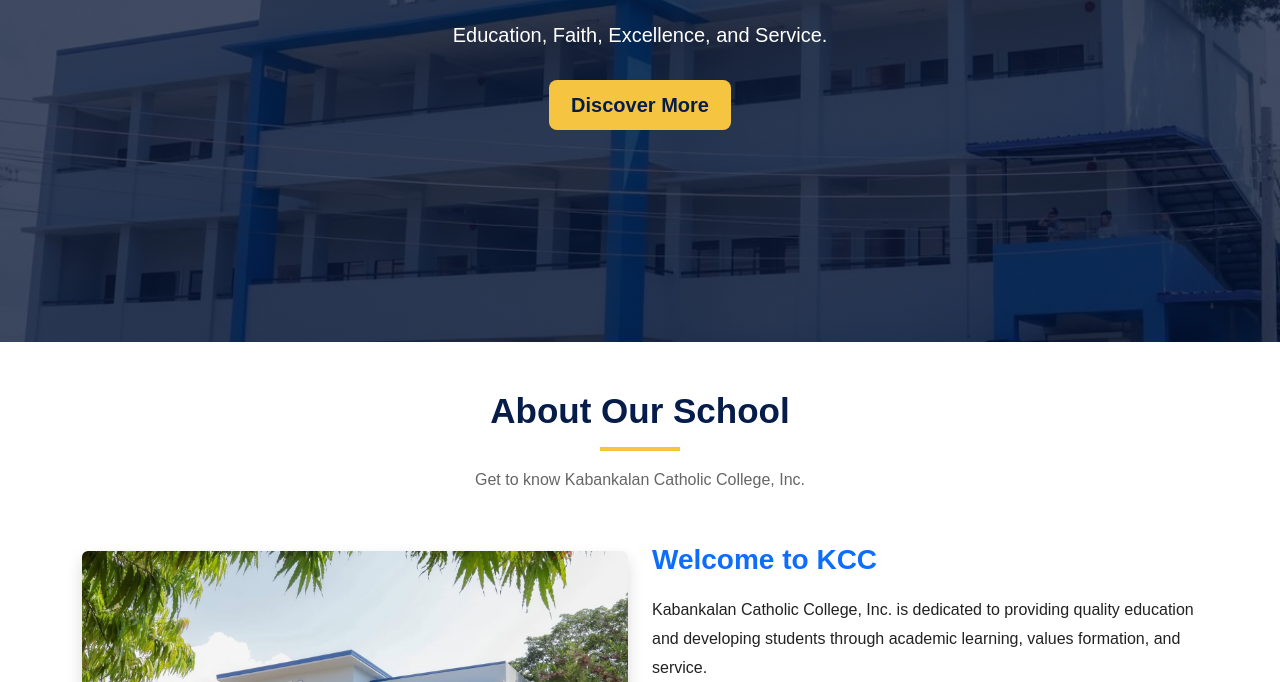
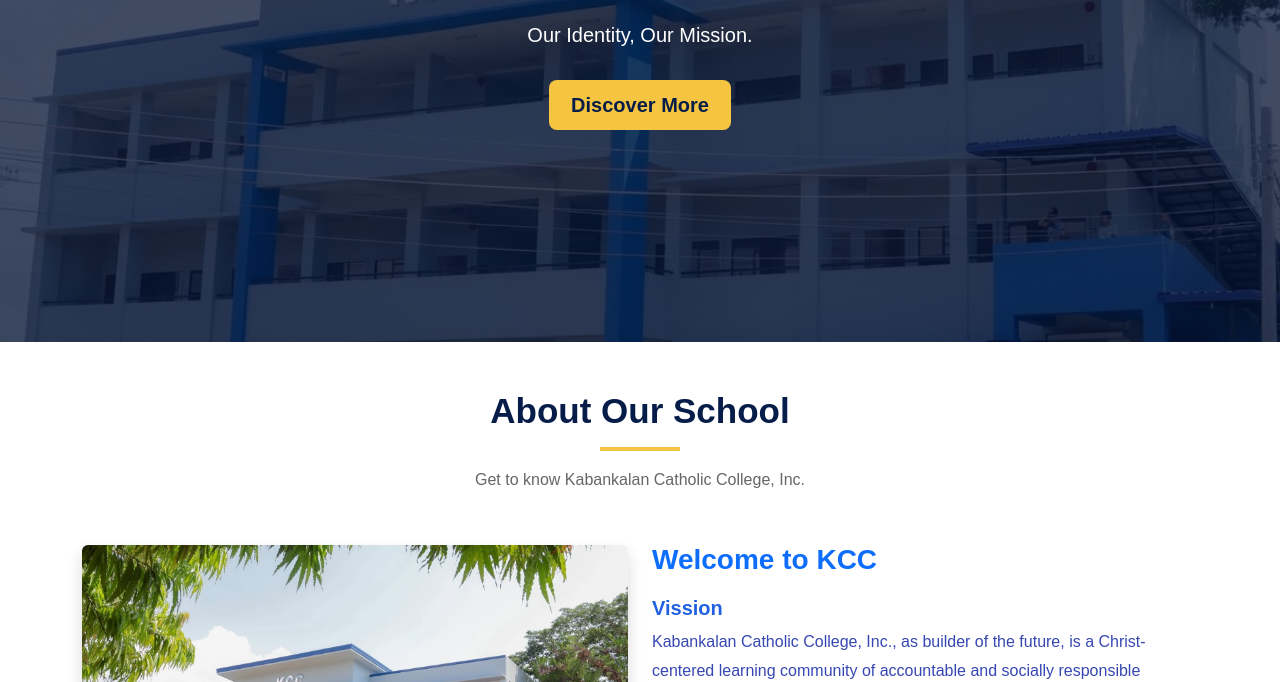
Before and after one commit to clarenceantoniega78-dev/KCC-LANDING-PAGE-ANTONIEGA, a plain HTML site: page index.html in a window 1280 px wide. Shown: the part 458-1140 px from the top of the page. Drawn offline with nearby package versions, Linux system fonts and the light colour scheme.

Commit message:
adding KCC vission

```diff
--- a/css/style.css
+++ b/css/style.css
@@ -35,7 +35,7 @@
 
 body {
     font-family: Arial, sans-serif;
-    color: #222;
+    color: #3647b3;
 }
 
 /* NAVIGATION BAR */
@@ -141,6 +141,10 @@ body {
     margin-bottom: 20px;
 }
 
+#about h5 {
+    color: #2161e1;
+    font-weight: bold;
+}
 #about p {
     font-size: 16px;
     line-height: 1.8;
--- a/index.html
+++ b/index.html
@@ -82,7 +82,7 @@
                 CATHOLIC COLLEGE, INC.</h1>
 
             <p>
-                Education, Faith, Excellence, and Service.
+                Our Identity, Our Mission.
             </p>
 
             <a href="#about" class="btn btn-gold btn-lg">
@@ -126,17 +126,17 @@
                     <h3 class="text-primary fw-bold">
                         Welcome to KCC
                     </h3>
-
+                    <h5>
+                        Vission
+                    </h5>
                     <p>
-                        Kabankalan Catholic College, Inc. is
-                        dedicated to providing quality education
-                        and developing students through academic
-                        learning, values formation, and service.
+                        Kabankalan Catholic College, Inc., as builder of the future, is a Christ-centered learning community
+                        of accountable and socially responsible individuals, that leads positive change, responds to and serves the
+                        mission of the Diocese, the nattion, and the world.
                     </p>
 
                     <p>
-                        Our landing page introduces our school,
-                        academic offerings, and learning environment.
+
                     </p>
 
                     <a href="#programs" class="btn btn-primary">
```
